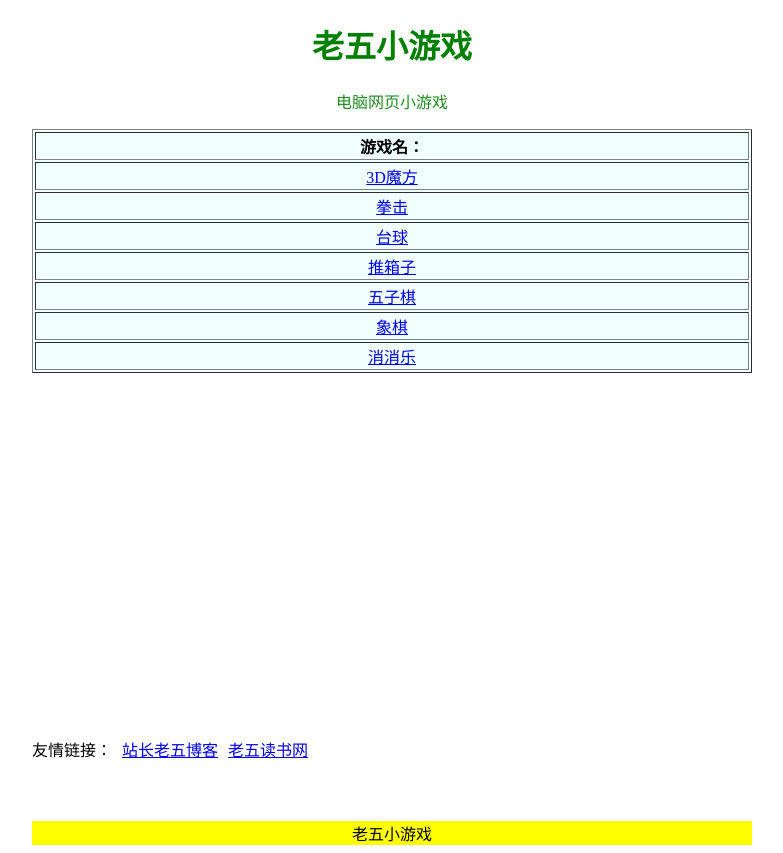
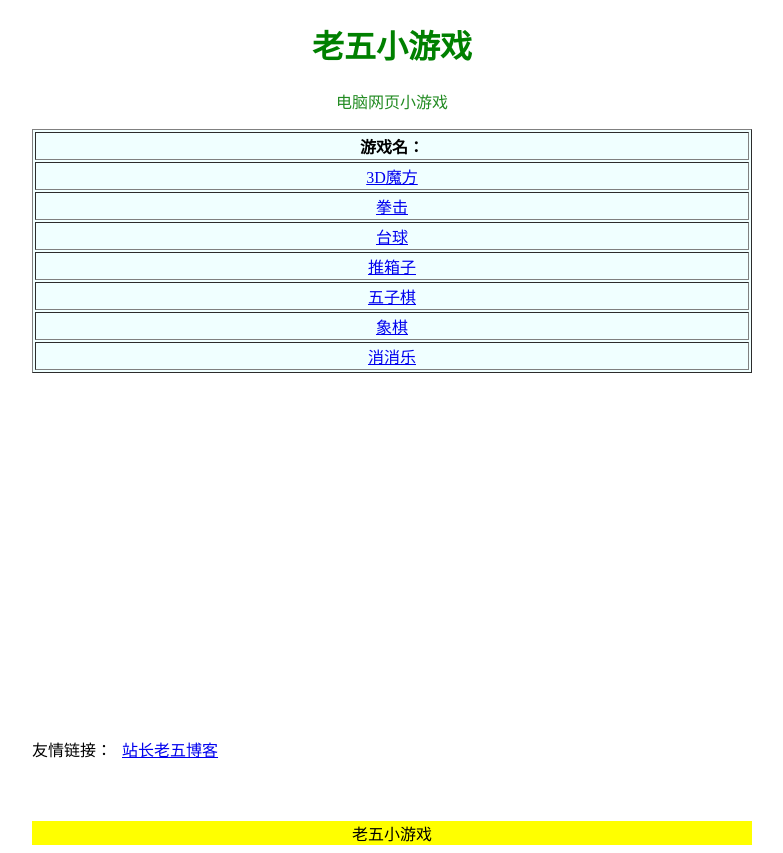
Before and after one commit to gangqin-guyongbing/game.github.io, a plain HTML site: page index.html in a window 1280 px wide. Shown: the whole page, without its empty margins (248-1031 px from the left). Drawn offline with Linux system fonts and the light colour scheme; no server answers.

Commit message:
Update index.html

```diff
--- a/index.html
+++ b/index.html
@@ -40,7 +40,6 @@ var _hmt = _hmt || [];
         <div><ul class="left">
             <li style="margin-left:0px;">友情链接：</li>
             <li><a target="_blank" href="http://www.labula.top/">站长老五博客</a></li>
-	    <li><a target="_blank" href="http://book.labula.top/">老五读书网</a></li>
             </ul></div>
 
 	<div class='pagebar2' style="margin-top:100px;">老五小游戏</div>
```
